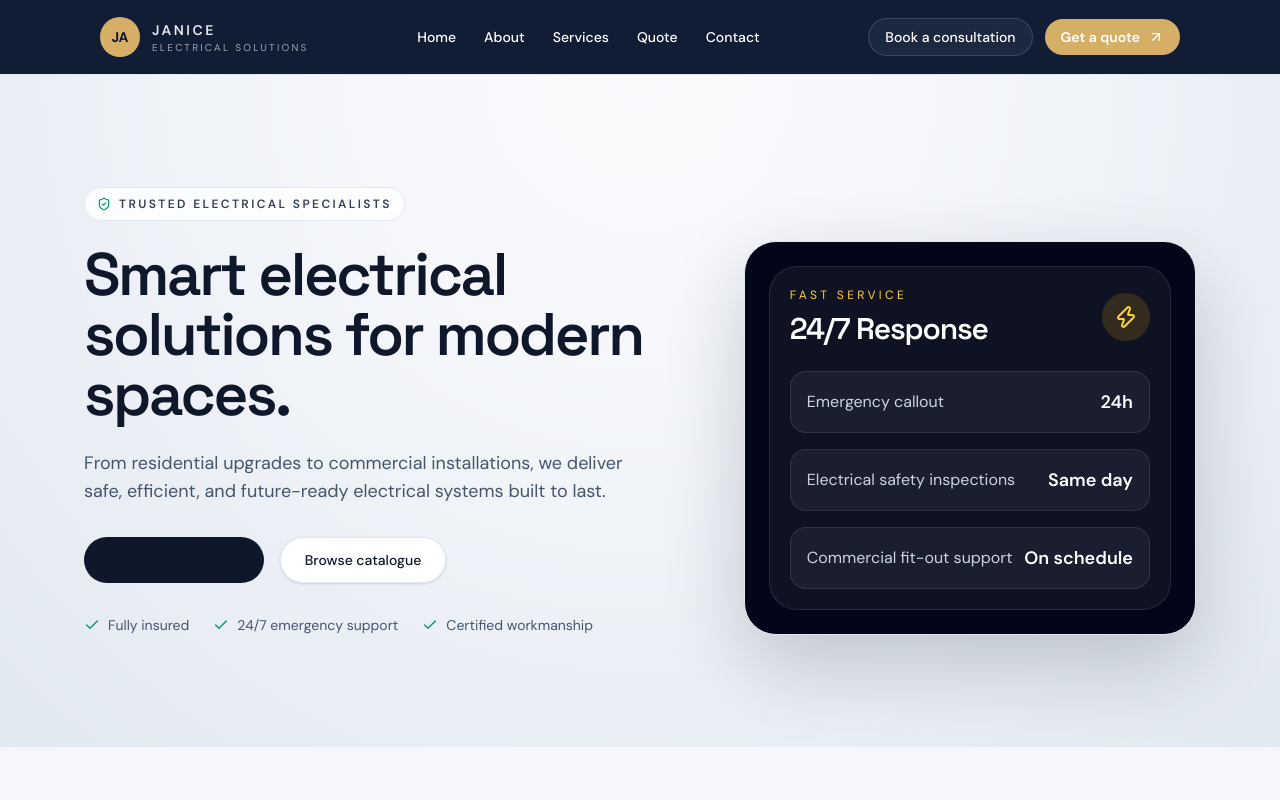
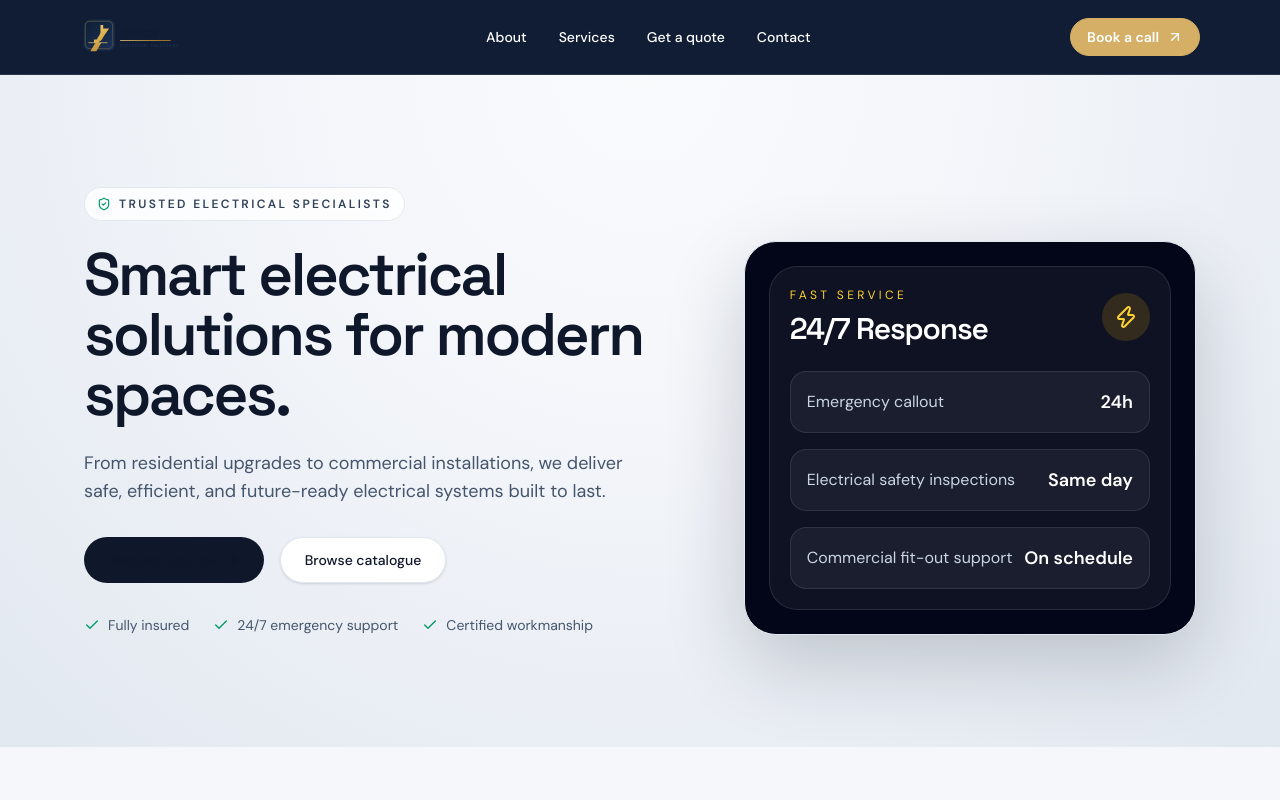
Before and after one commit to D43V/JANICE-ELECTRICAL-SOLUTIONS-, a Next.js app: page / in a window 1280 px wide. Shown: the top 800 px of the page. Built offline with nearby package versions, Linux system fonts and the light colour scheme.

Commit message:
Display the JANICE logo in the site header and keep navigation styling intact

```diff
--- a/components/site-header.tsx
+++ b/components/site-header.tsx
@@ -1,63 +1,49 @@
 import Link from "next/link"
-import { ArrowUpRight, Menu } from "lucide-react"
+import { Menu, ArrowUpRight } from "lucide-react"
 
-const navItems = [
-  { href: "/", label: "Home" },
+const nav = [
   { href: "/about", label: "About" },
   { href: "/services", label: "Services" },
-  { href: "/get-a-quote", label: "Quote" },
+  { href: "/get-a-quote", label: "Get a quote" },
   { href: "/contact", label: "Contact" },
 ]
 
 export function SiteHeader() {
   return (
-    <header className="border-b border-slate-200 bg-[#101D35] text-white shadow-sm">
-      <div className="container mx-auto flex h-[74px] items-center justify-between px-5">
-        <Link href="/" aria-label="JANICE ELECTRICAL SOLUTIONS home" className="flex items-center gap-3">
-          <div className="flex h-10 w-10 items-center justify-center rounded-full bg-[#D4AF65] text-sm font-bold text-slate-900">
-            JA
-          </div>
-          <div>
-            <div className="text-sm font-semibold tracking-[0.18em] text-white/90">JANICE</div>
-            <div className="text-[10px] uppercase tracking-[0.22em] text-white/60">Electrical Solutions</div>
-          </div>
+    <header className="border-b border-white/10 bg-[#101D35] text-white">
+      <div className="container flex h-[74px] items-center justify-between gap-5">
+        <Link href="/" aria-label="JANICE Electrical Solutions home" className="flex items-center gap-3 shrink-0">
+          <img
+            src="/janice-logo.svg"
+            alt="JANICE Electrical Solutions"
+            className="h-11 w-auto object-contain"
+          />
         </Link>
 
-        <nav className="hidden items-center gap-7 md:flex">
-          {navItems.map((item) => (
-            <Link
-              key={item.href}
-              href={item.href}
-              className="text-sm font-medium text-white/75 transition hover:text-white"
-            >
+        <nav className="hidden items-center gap-8 text-sm font-medium md:flex">
+          {nav.map((item) => (
+            <Link key={item.href} href={item.href} className="text-white/80 transition hover:text-white">
               {item.label}
             </Link>
           ))}
         </nav>
 
-        <div className="hidden items-center gap-3 md:flex">
-          <Link
-            href="/contact"
-            className="inline-flex items-center gap-2 rounded-full border border-white/15 bg-white/5 px-4 py-2 text-sm font-medium text-white transition hover:bg-white/10"
-          >
-            Book a consultation
-          </Link>
+        <div className="flex items-center gap-3">
           <Link
             href="/get-a-quote"
-            className="inline-flex items-center gap-2 rounded-full bg-[#D4AF65] px-4 py-2 text-sm font-semibold text-slate-900 transition hover:bg-[#e6c984]"
+            className="inline-flex items-center gap-2 rounded-full border border-[#D4AF65] bg-[#D4AF65] px-4 py-2 text-sm font-semibold text-[#101D35] transition hover:brightness-110"
           >
-            Get a quote
-            <ArrowUpRight className="size-4" />
+            Book a call
+            <ArrowUpRight className="h-4 w-4" />
           </Link>
+          <button
+            type="button"
+            aria-label="Open menu"
+            className="inline-flex h-10 w-10 items-center justify-center rounded-full border border-white/10 text-white md:hidden"
+          >
+            <Menu className="h-5 w-5" />
+          </button>
         </div>
-
-        <button
-          type="button"
-          aria-label="Open menu"
-          className="inline-flex items-center justify-center rounded-full border border-white/10 bg-white/5 p-2 text-white md:hidden"
-        >
-          <Menu className="size-5" />
-        </button>
       </div>
     </header>
   )
```
